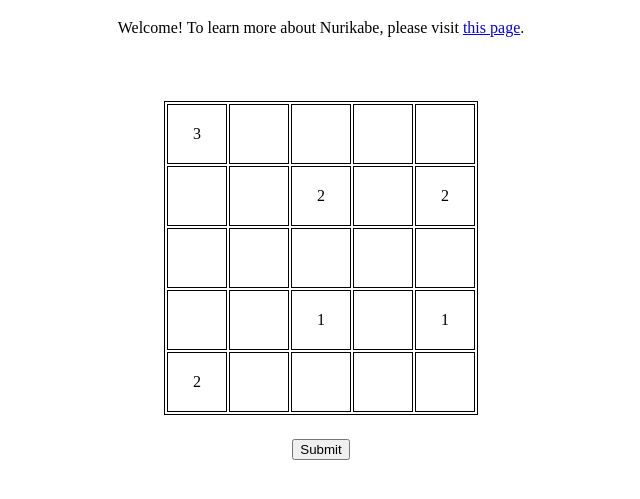
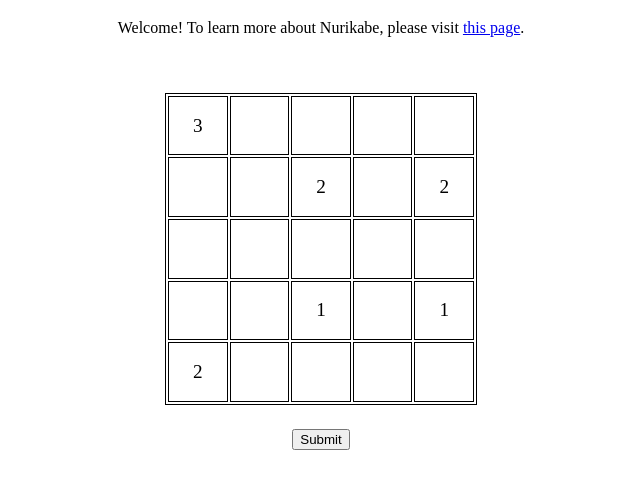
Before and after one commit to timsyoon/nurikabe, a plain HTML site: page index.html in a window 1280 px wide. Shown: the part 61-560 px from the top of the page, without its empty margins (319-959 px from the left). Drawn offline with Linux system fonts and the light colour scheme.

Commit message:
Center feedback on page; other style changes

```diff
--- a/css/index.css
+++ b/css/index.css
@@ -8,11 +8,13 @@ table {
     text-align: center;
 }
 td {
-    width: 3.5em;
-    height: 3.5em;
+    width: 3em;
+    height: 3em;
+    padding: 0;
+    font-size: 1.2em;
 }
 p {
-    margin-bottom: 4em;
+    margin-bottom: 1.5em;
 }
 .text-center {
     text-align: center;
@@ -20,3 +22,7 @@ p {
 #wrapper-submit-btn {
     margin-top: 1.5em;
 }
+#feedback {
+    text-align: center;
+    height: 0.5em;
+}
```
